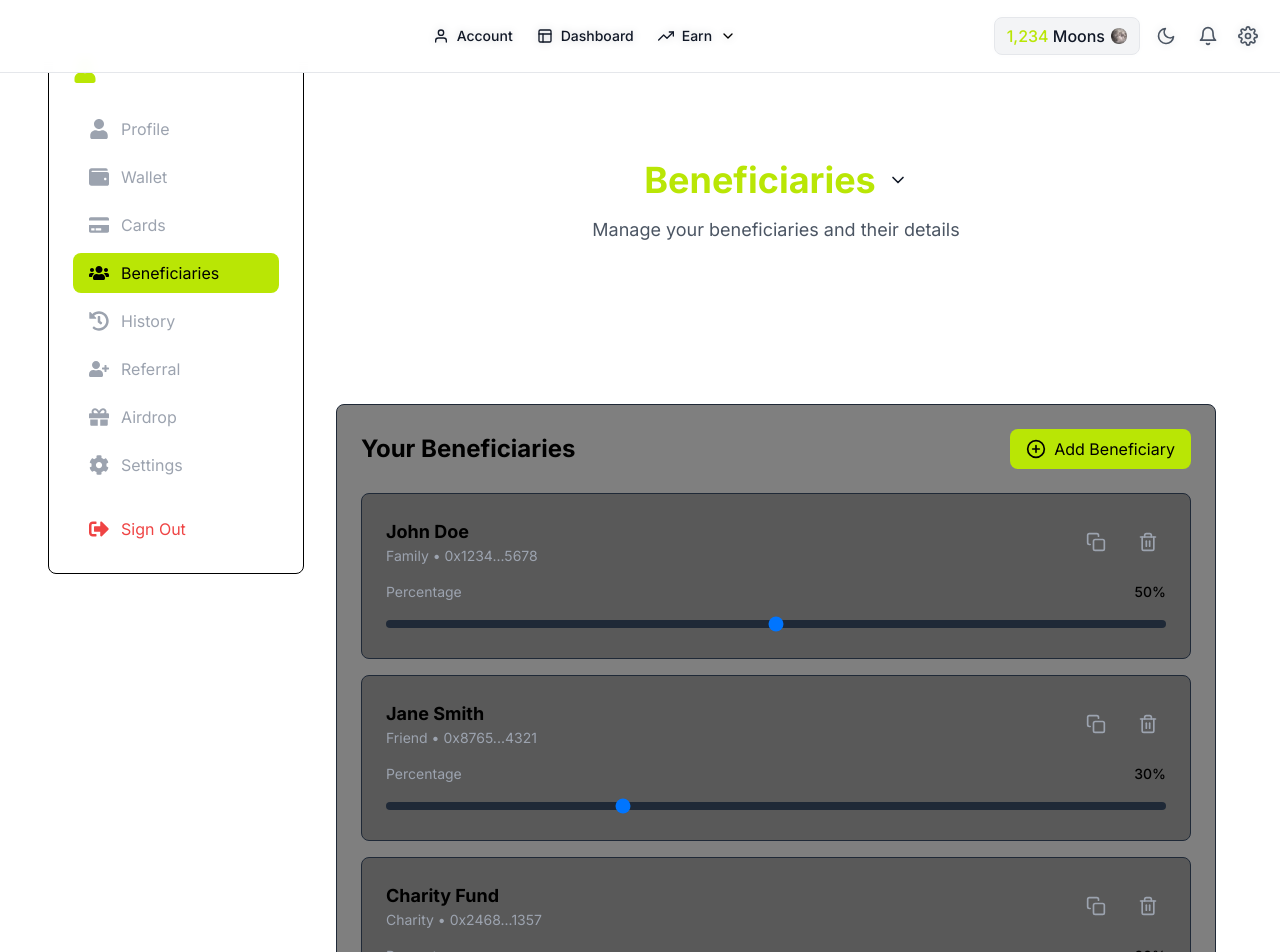
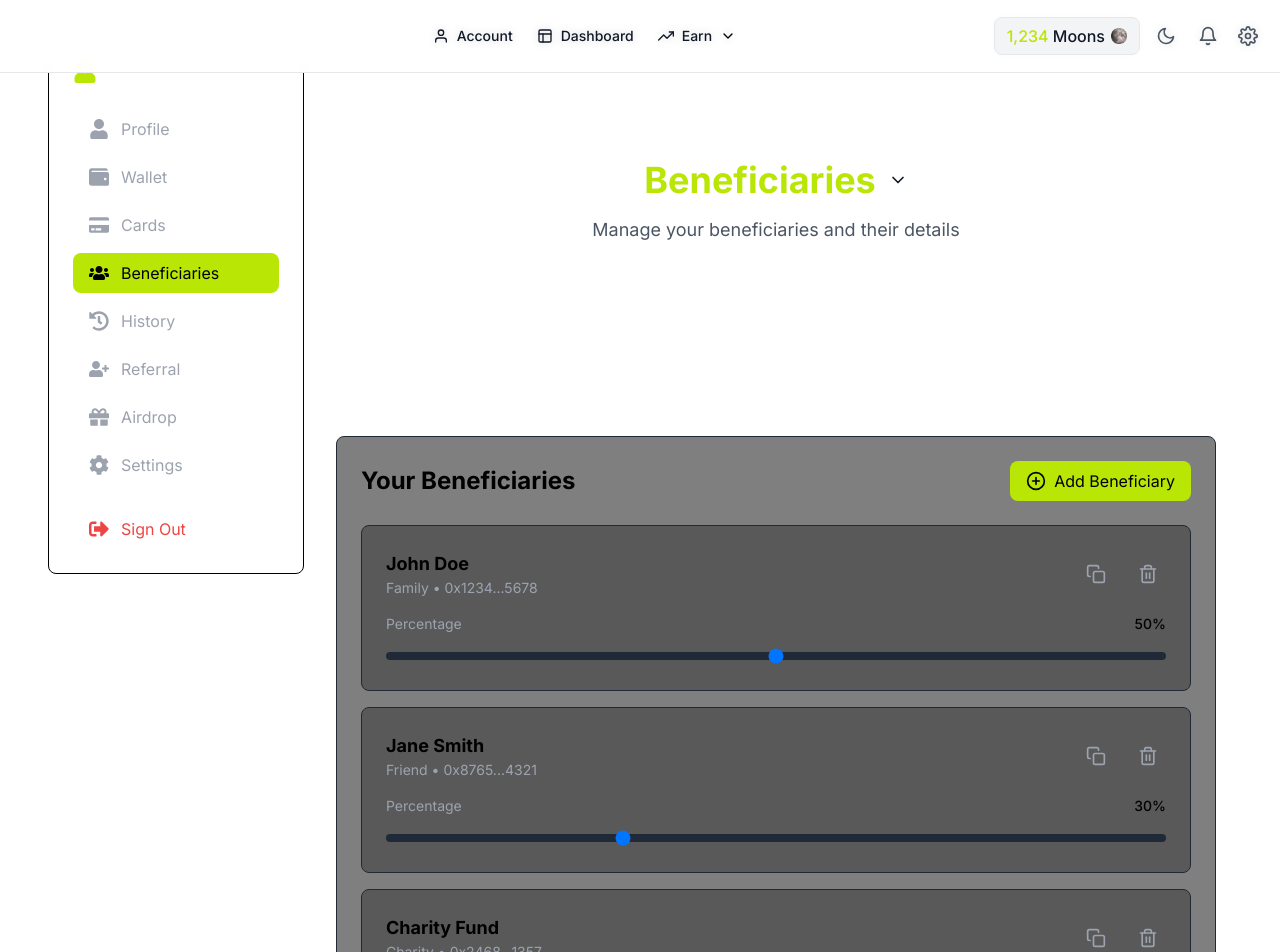
Before and after one commit to w3-surfer/credible-finance, a Next.js app: page /account/beneficiaries in a window 1280 px wide. Shown: the top 952 px of the page. Built offline with nearby package versions, Linux system fonts and the light colour scheme.

Commit message:
style: adjust account menu position to be lower

```diff
--- a/src/app/account/beneficiaries/page.tsx
+++ b/src/app/account/beneficiaries/page.tsx
@@ -10,7 +10,7 @@ export default function BeneficiariesPage() {
       subtitle="Manage your beneficiaries and their details"
     >
       <div className="container mx-auto px-4">
-        <div className="mt-24">
+        <div className="mt-32">
           <Beneficiaries />
         </div>
       </div>
```
